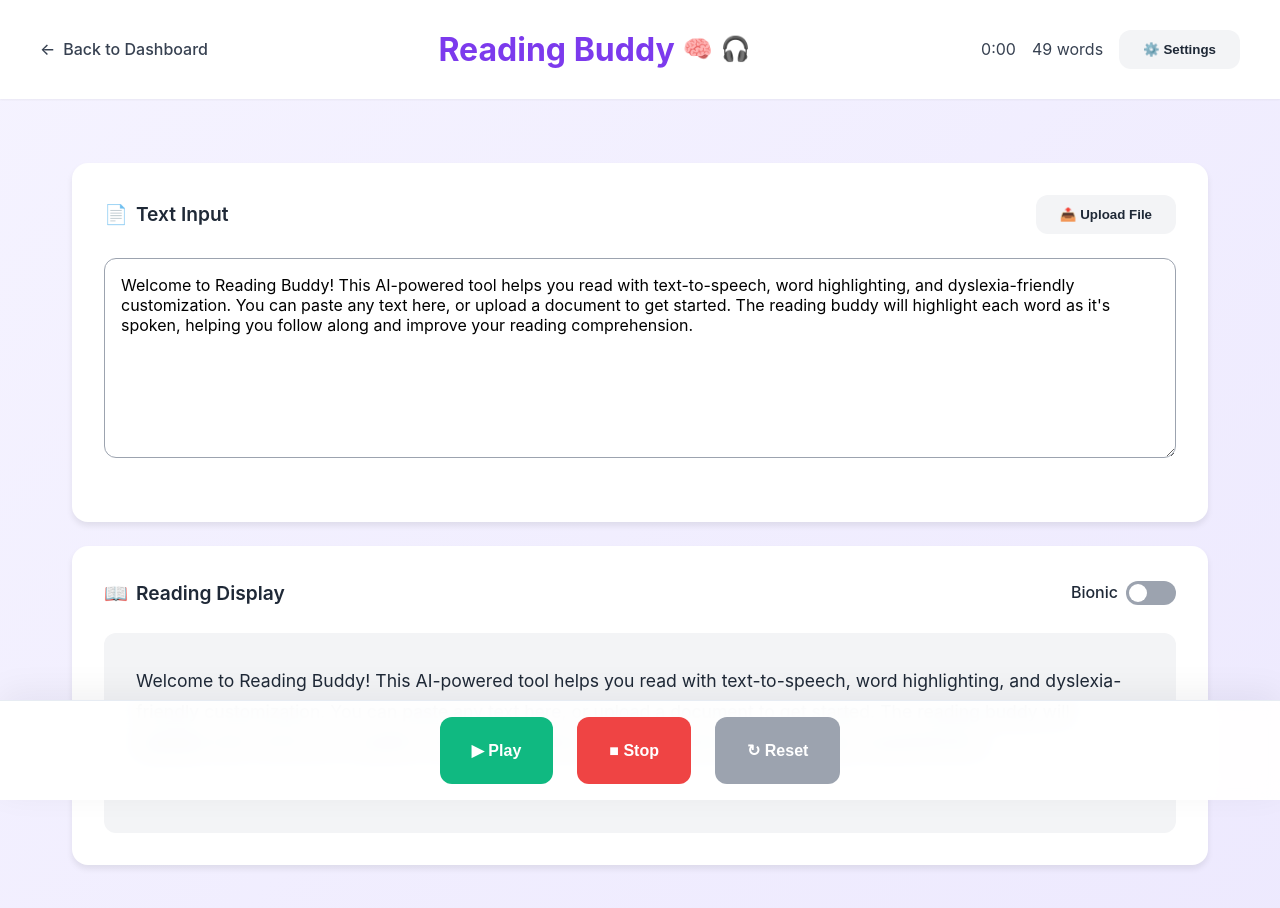
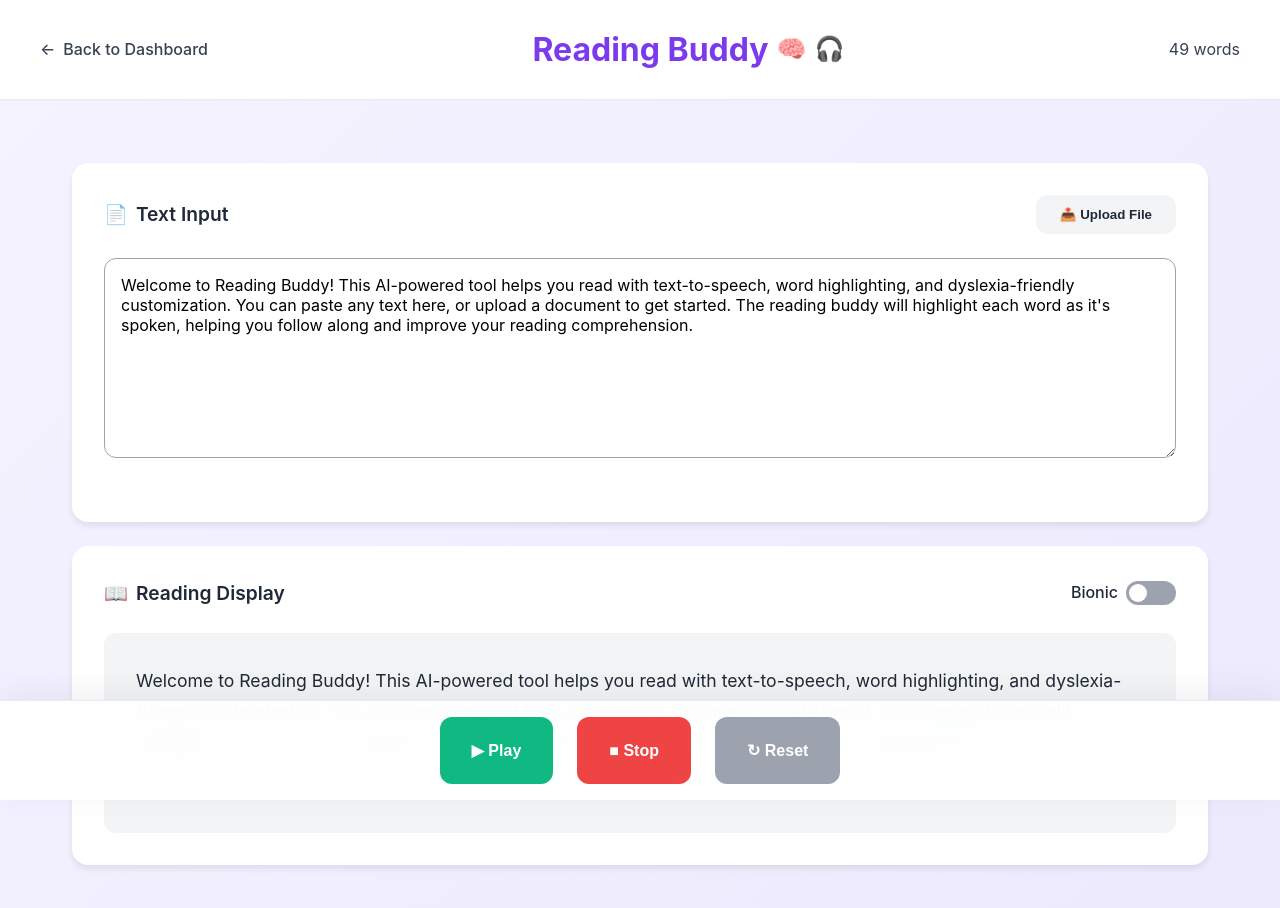
Before and after one commit to jamonanan/Mindly, a plain HTML site: page reading-buddy.html in a window 1280 px wide. Drawn offline with Linux system fonts and the light colour scheme.

Commit message:
cleaned reading-buddy header

```diff
--- a/reading-buddy.html
+++ b/reading-buddy.html
@@ -23,11 +23,7 @@
                 <span style="font-size: 1.5rem;">🎧</span>
             </div>
             <div style="display: flex; align-items: center; gap: 1rem;">
-                <span style="color: var(--gray-dark);">0:00</span>
                 <span style="color: var(--gray-dark);" id="wordCount">81 words</span>
-                <button class="btn btn-secondary" style="display: flex; align-items: center; gap: 0.5rem;">
-                    ⚙️ Settings
-                </button>
             </div>
         </div>
     </header>
```
